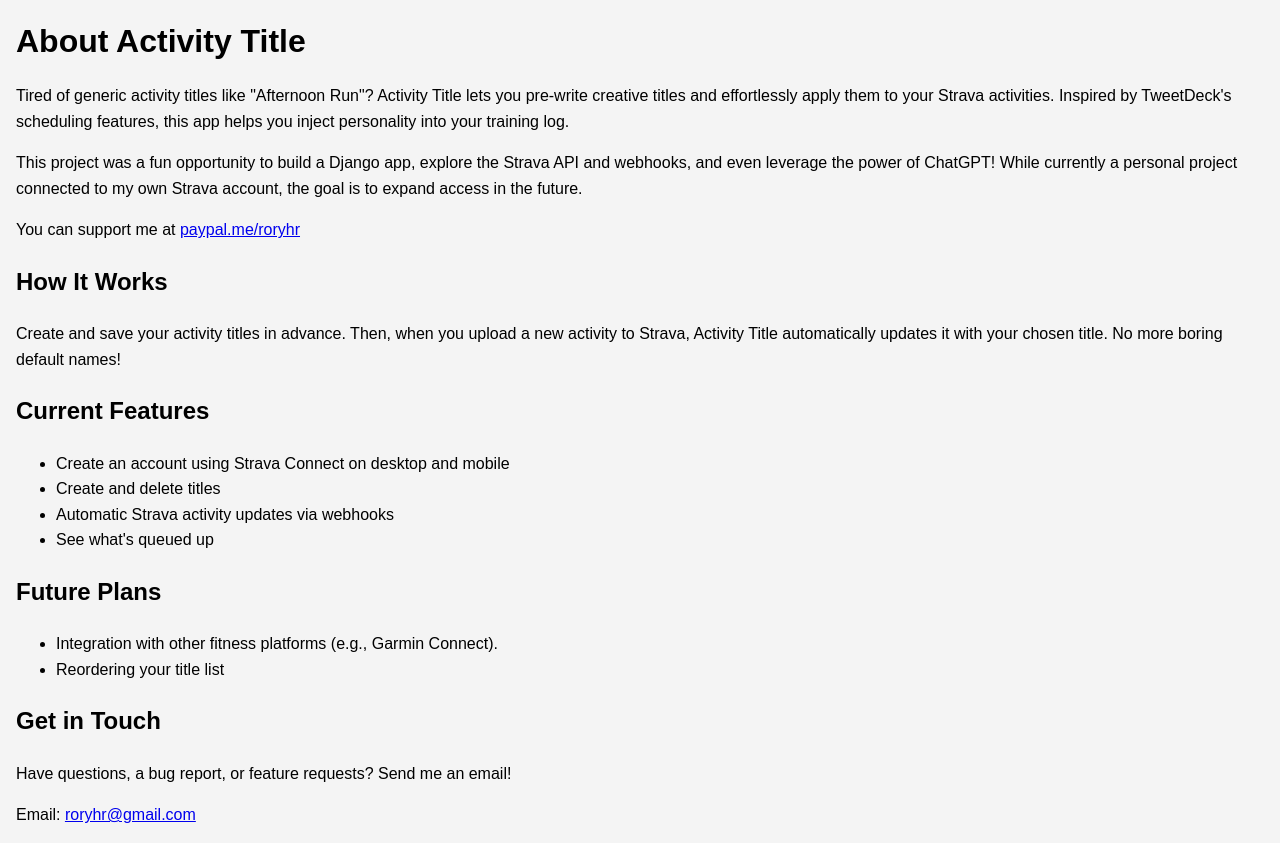
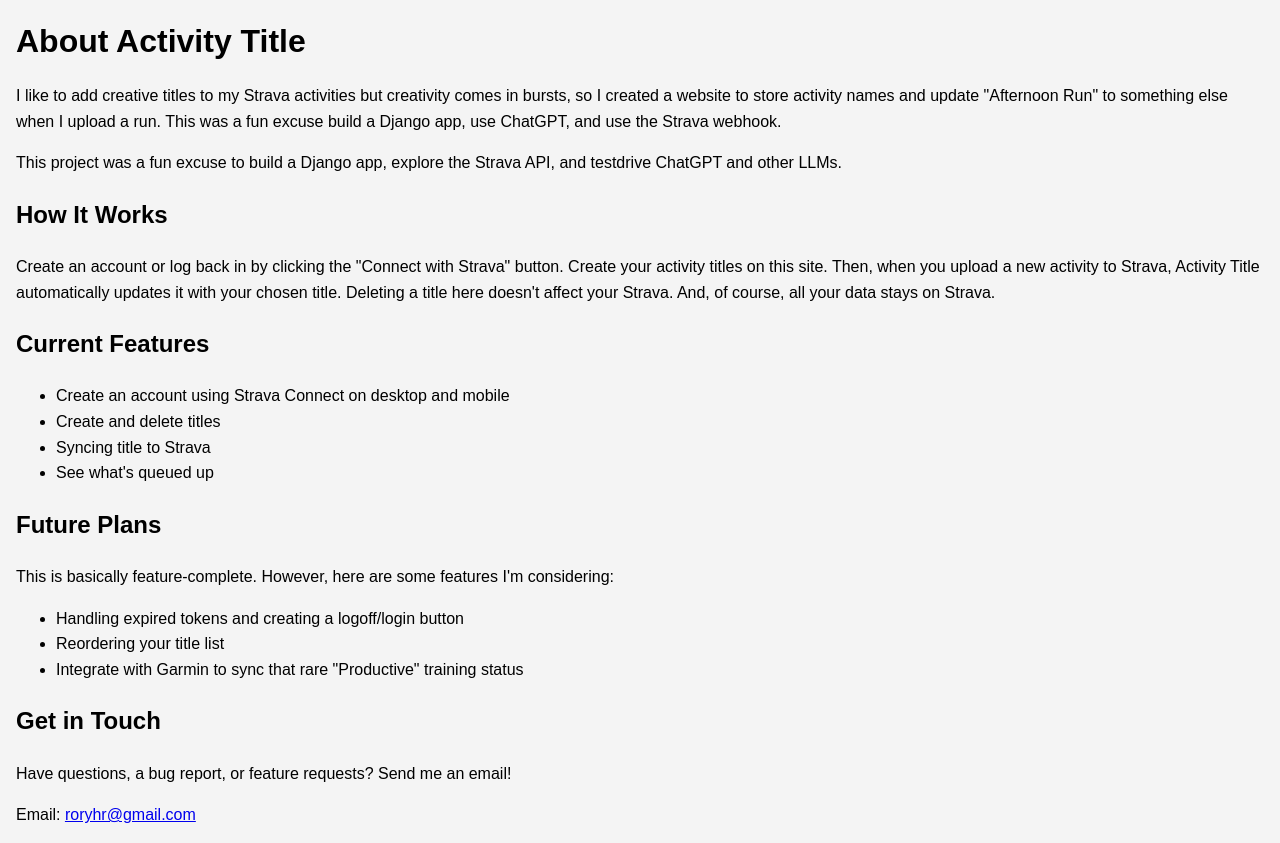
Before and after one commit to roryhr/activity-title, a Django app: page /about/ in a window 1280 px wide. Shown: the part 109-952 px from the top of the page. Run offline with Django 5.2, Linux system fonts and the light colour scheme.

Commit message:
Clean up copy

```diff
--- a/titles/templates/titles/about.html
+++ b/titles/templates/titles/about.html
@@ -9,41 +9,44 @@
 
 <section class="about-intro">
     <p>
-        Tired of generic activity titles like "Afternoon Run"? Activity Title lets you pre-write creative titles and
-        effortlessly apply them to your Strava activities. Inspired by TweetDeck's scheduling features, this app helps
-        you inject personality into your training log.
+        I like to add creative titles to my Strava activities but creativity comes in bursts, so I created a website to
+        store activity names and update "Afternoon Run" to something else when I upload a run. This was a fun excuse
+        build a Django app, use ChatGPT, and use the Strava webhook.
     </p>
     <p>
-        This project was a fun opportunity to build a Django app, explore the Strava API and webhooks, and even leverage
-        the power of ChatGPT! While currently a personal project connected to my own Strava account, the goal is to
-        expand access in the future.
+        This project was a fun excuse to build a Django app, explore the Strava API, and testdrive ChatGPT and other
+        LLMs.
     </p>
 
-    <p>You can support me at <a
-            href="https://paypal.me/roryhr" target="_blank">paypal.me/roryhr</a></p>
 
 </section>
 
 <section class="about-details">
     <h2>How It Works</h2>
     <p>
-        Create and save your activity titles in advance. Then, when you upload a new activity to Strava, Activity Title
-        automatically updates it with your chosen title. No more boring default names!
+        Create an account or log back in by clicking the "Connect with Strava" button.
+        Create your activity titles on this site. Then, when you upload a new activity to Strava, Activity Title
+        automatically updates it with your chosen title. Deleting a title here doesn't affect your Strava. And, of
+        course, all your data stays on Strava.
     </p>
 
     <h2>Current Features</h2>
     <ul>
         <li>Create an account using Strava Connect on desktop and mobile</li>
         <li>Create and delete titles</li>
-        <li>Automatic Strava activity updates via webhooks</li>
+        <li>Syncing title to Strava</li>
         <li>See what's queued up</li>
     </ul>
 
+    <h2>Future Plans</h2>
+    <p>
+        This is basically feature-complete. However, here are some features I'm considering:
+    </p>
 
-    <h2>Future Plans</h2>
     <ul>
-        <li>Integration with other fitness platforms (e.g., Garmin Connect).</li>
+        <li>Handling expired tokens and creating a logoff/login button</li>
         <li>Reordering your title list</li>
+        <li>Integrate with Garmin to sync that rare "Productive" training status</li>
     </ul>
 </section>
 
@@ -54,5 +57,7 @@
     </p>
     <p>Email: <a href="mailto:roryhr@gmail.com">roryhr@gmail.com</a></p>
     <p>I almost forgot, check me out on <a href="https://www.strava.com/athletes/23193264">Strava</a> too. Cheers!</p>
+    <p>You can support me at <a
+            href="https://paypal.me/roryhr" target="_blank">paypal.me/roryhr</a></p>
 </section>
 {% endblock %}
--- a/titles/templates/titles/login.html
+++ b/titles/templates/titles/login.html
@@ -5,9 +5,6 @@
 
 {% block content %}
 <section class="titles">
-    <p>This was inspired by TweetDeck which enabled power users to schedule tweets back when Twitter didn't have
-        that feature.</p>
-
     <h1>Create New Title</h1>
     <form method="post">
         {% csrf_token %}
@@ -15,7 +12,7 @@
         <button>Create</button>
     </form>
     <h2>List of Titles</h2>
-    <p>This is demo data. Once logged in you'll be able to create your own that only you can see.</p>
+    <p>This is demo data. Create an account make your own list.</p>
     <ul>
         {% for title in titles %}
         <li>
```
